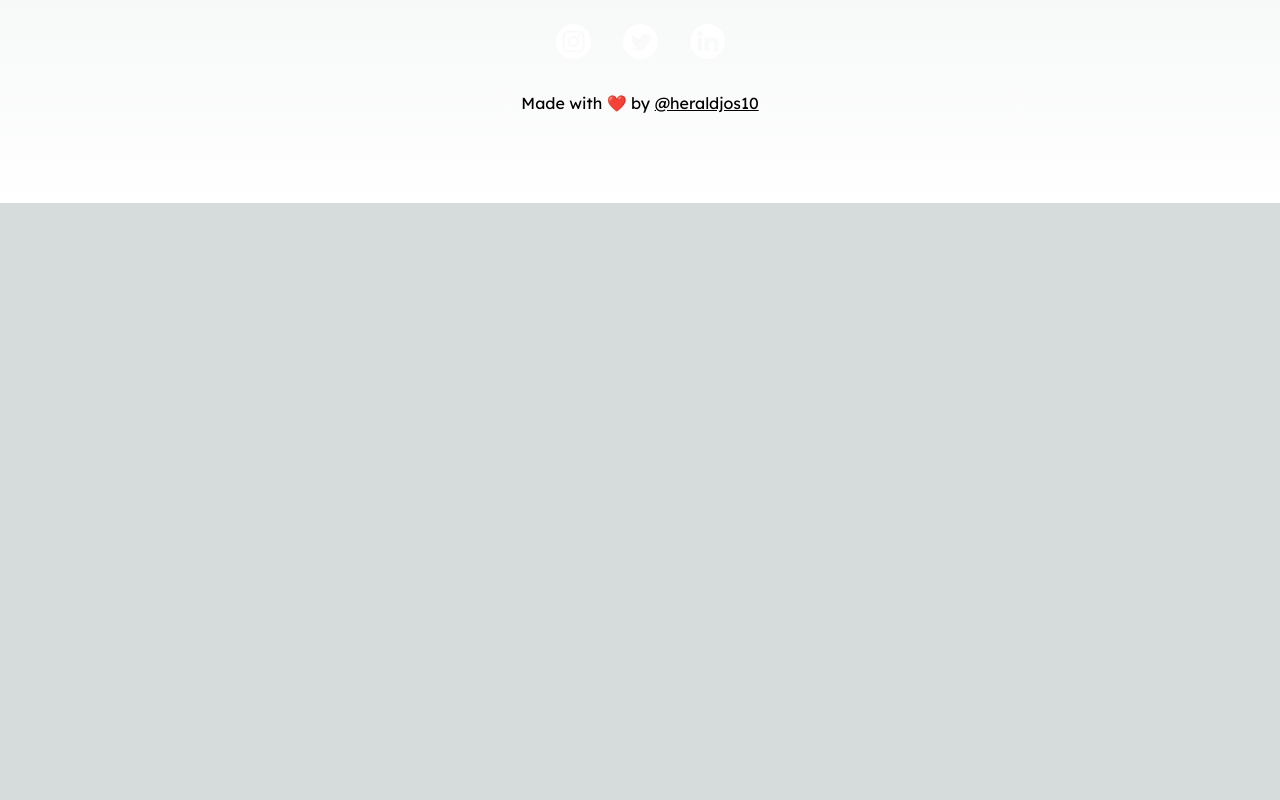
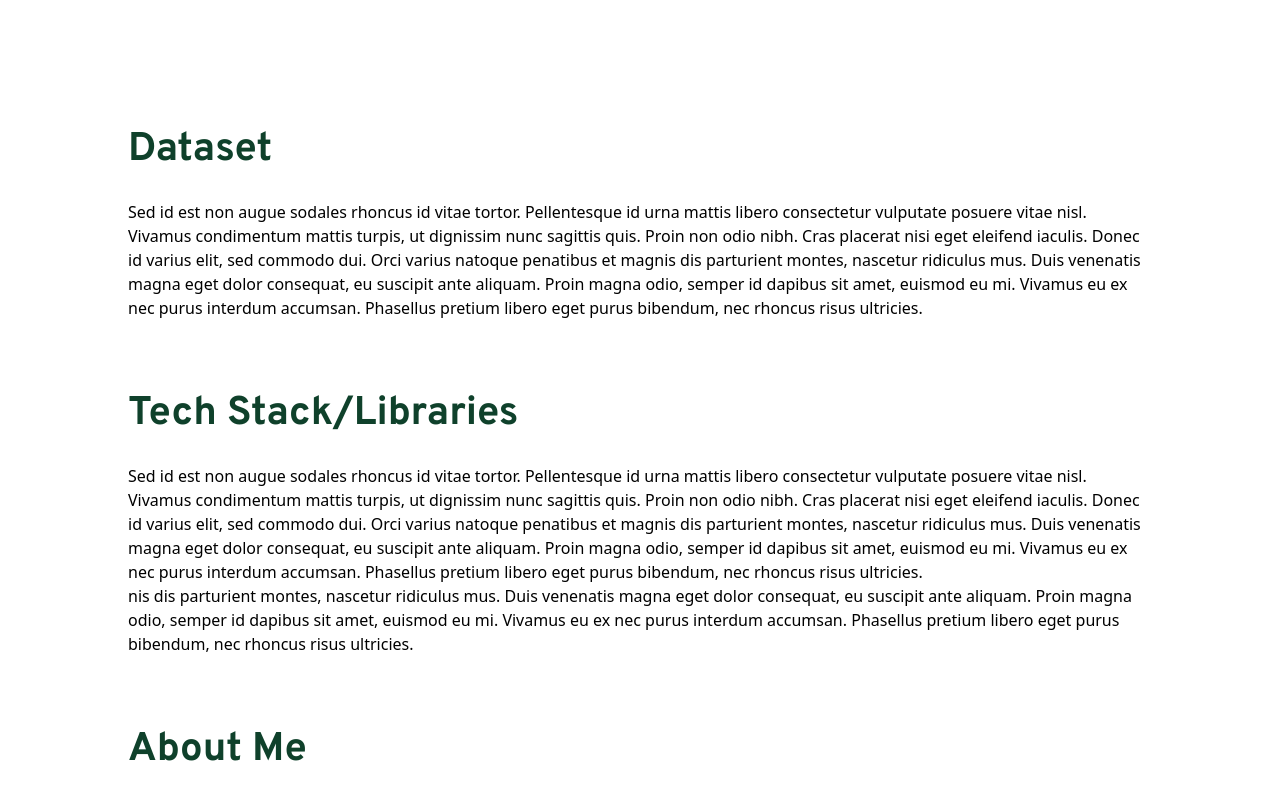
Before and after one commit to heraldjose10/pl_visualisation, a Next.js app in the folder src/: page /about in a window 1280 px wide. Shown: the part 880-1680 px from the top of the page. Before the commit the page ends 1083 px from the top, so only its background shows below. Built offline with nearby package versions, Linux system fonts and the light colour scheme.

Commit message:
complete about page

```diff
--- a/src/app/about/page.tsx
+++ b/src/app/about/page.tsx
@@ -1,9 +1,33 @@
+import TextBlock from "@/components/text-block";
+
 export default function AboutPage() {
-
-
     return (
-        <main>
-            <h1>About Page</h1>
+        <main className="bg-white py-[200px] flex flex-col gap-16">
+            <TextBlock
+                heading="Dataset"
+                texts={
+                    [
+                        'Sed id est non augue sodales rhoncus id vitae tortor. Pellentesque id urna mattis libero consectetur vulputate posuere vitae nisl. Vivamus condimentum mattis turpis, ut dignissim nunc sagittis quis. Proin non odio nibh. Cras placerat nisi eget eleifend iaculis. Donec id varius elit, sed commodo dui. Orci varius natoque penatibus et magnis dis parturient montes, nascetur ridiculus mus. Duis venenatis magna eget dolor consequat, eu suscipit ante aliquam. Proin magna odio, semper id dapibus sit amet, euismod eu mi. Vivamus eu ex nec purus interdum accumsan. Phasellus pretium libero eget purus bibendum, nec rhoncus risus ultricies.'
+                    ]
+                }
+            />
+            <TextBlock
+                heading="Tech Stack/Libraries"
+                texts={
+                    [
+                        'Sed id est non augue sodales rhoncus id vitae tortor. Pellentesque id urna mattis libero consectetur vulputate posuere vitae nisl. Vivamus condimentum mattis turpis, ut dignissim nunc sagittis quis. Proin non odio nibh. Cras placerat nisi eget eleifend iaculis. Donec id varius elit, sed commodo dui. Orci varius natoque penatibus et magnis dis parturient montes, nascetur ridiculus mus. Duis venenatis magna eget dolor consequat, eu suscipit ante aliquam. Proin magna odio, semper id dapibus sit amet, euismod eu mi. Vivamus eu ex nec purus interdum accumsan. Phasellus pretium libero eget purus bibendum, nec rhoncus risus ultricies.',
+                        'nis dis parturient montes, nascetur ridiculus mus. Duis venenatis magna eget dolor consequat, eu suscipit ante aliquam. Proin magna odio, semper id dapibus sit amet, euismod eu mi. Vivamus eu ex nec purus interdum accumsan. Phasellus pretium libero eget purus bibendum, nec rhoncus risus ultricies.'
+                    ]
+                }
+            />
+            <TextBlock
+                heading="About Me"
+                texts={
+                    [
+                        'Sed id est non augue sodales rhoncus id vitae tortor. Pellentesque id urna mattis libero consectetur vulputate posuere vitae nisl. Vivamus condimentum mattis turpis, ut dignissim nunc sagittis quis. Proin non odio nibh. Cras placerat nisi eget eleifend iaculis. Donec id varius elit, sed commodo dui. Orci varius natoque penatibus et magnis dis parturient montes, nascetur ridiculus mus. Duis venenatis magna eget dolor consequat, eu suscipit ante aliquam. Proin magna odio, semper id dapibus sit amet, euismod eu mi. Vivamus eu ex nec purus interdum accumsan. Phasellus pretium libero eget purus bibendum, nec rhoncus risus ultricies.',
+                    ]
+                }
+            />
         </main>
     )
 }
--- /dev/null
+++ b/src/components/text-block.tsx
@@ -0,0 +1,24 @@
+import { overpass } from "@/utils/fonts";
+
+interface TextBlockProps {
+    heading: string,
+    texts: string[]
+}
+
+export default function TextBlock({ heading, texts }: TextBlockProps) {
+
+    return (
+        <section className="max-w-[1120px] w-[80vw] mx-auto">
+            <h1 className={`${overpass.variable} font-overpass text-[40px] text-headings-500 mb-5`}>
+                {heading}
+            </h1>
+            {
+                texts.map(text => (
+                    <p className="text-black">
+                        {text}
+                    </p>
+                ))
+            }
+        </section>
+    )
+}
--- a/src/tailwind.config.js
+++ b/src/tailwind.config.js
@@ -7,15 +7,16 @@ module.exports = {
   ],
   theme: {
     extend: {
-      backgroundImage: {
-        'gradient-radial': 'radial-gradient(var(--tw-gradient-stops))',
-        'gradient-conic':
-          'conic-gradient(from 180deg at 50% 50%, var(--tw-gradient-stops))',
+      colors: {
+        'headings': {
+          500: '#0f412b',
+        },
       },
     },
     fontFamily: {
       passion: ['var(--font-passion-one)'],
-      lexend: ['var(--font-lexend-deca)']
+      lexend: ['var(--font-lexend-deca)'],
+      overpass: ['var(--font-overpass)']
     }
   },
   plugins: [],
--- a/src/utils/fonts.ts
+++ b/src/utils/fonts.ts
@@ -1,10 +1,9 @@
-import { Passion_One, Lexend_Deca } from 'next/font/google'
+import { Passion_One, Lexend_Deca, Overpass } from 'next/font/google'
 
 
 export const passion_one = Passion_One({
     weight: "400",
     subsets: ['latin'],
-    display: 'swap',
     variable: '--font-passion-one',
 });
 
@@ -13,3 +12,9 @@ export const lexend_deca = Lexend_Deca({
     subsets: ['latin'],
     variable: '--font-lexend-deca'
 })
+
+export const overpass = Overpass({
+    weight: ["700"],
+    subsets: ['latin'],
+    variable: '--font-overpass'
+})
```
